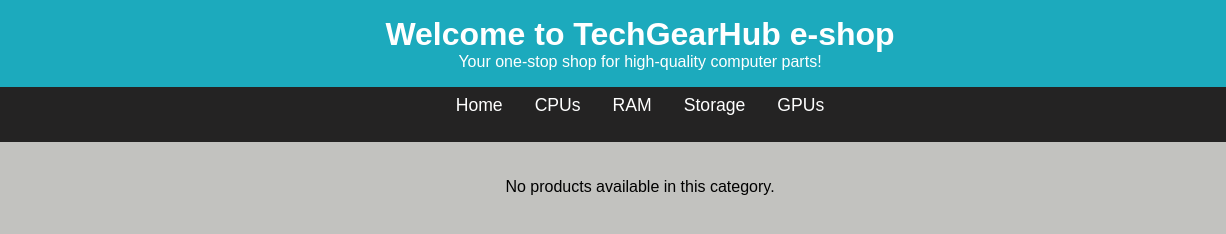
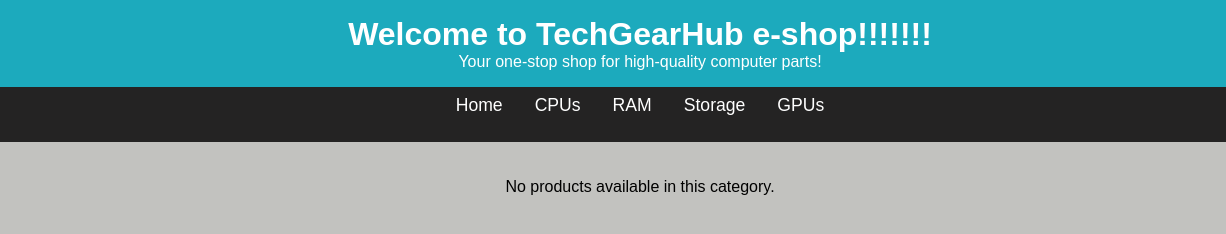
Before and after one commit to Niroth36/SimpleEshop, a website: page web-app/public/EshopPage.html in a window 1280 px wide. Shown: the full height of the page, 0-1226 px from the left. Drawn offline with Linux system fonts and the light colour scheme; no server answers.

Commit message:
update web app

```diff
--- a/web-app/public/EshopPage.html
+++ b/web-app/public/EshopPage.html
@@ -9,7 +9,7 @@
 </head>
 <body>
     <header>
-        <h1>Welcome to TechGearHub e-shop</h1>
+        <h1>Welcome to TechGearHub e-shop!!!!!!!</h1>
         <p>Your one-stop shop for high-quality computer parts!</p>
     </header>
 
```
